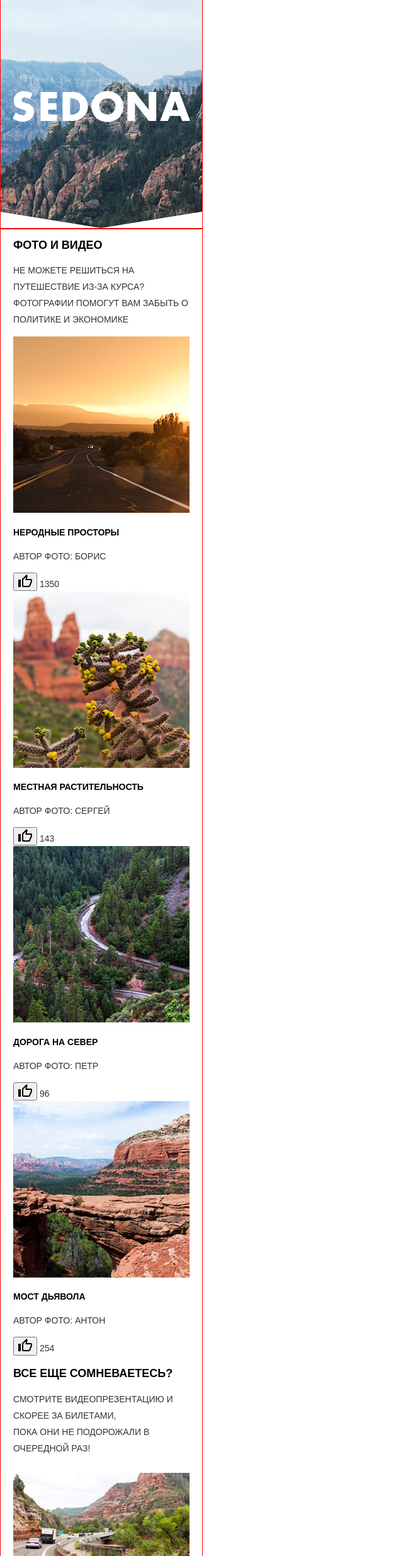
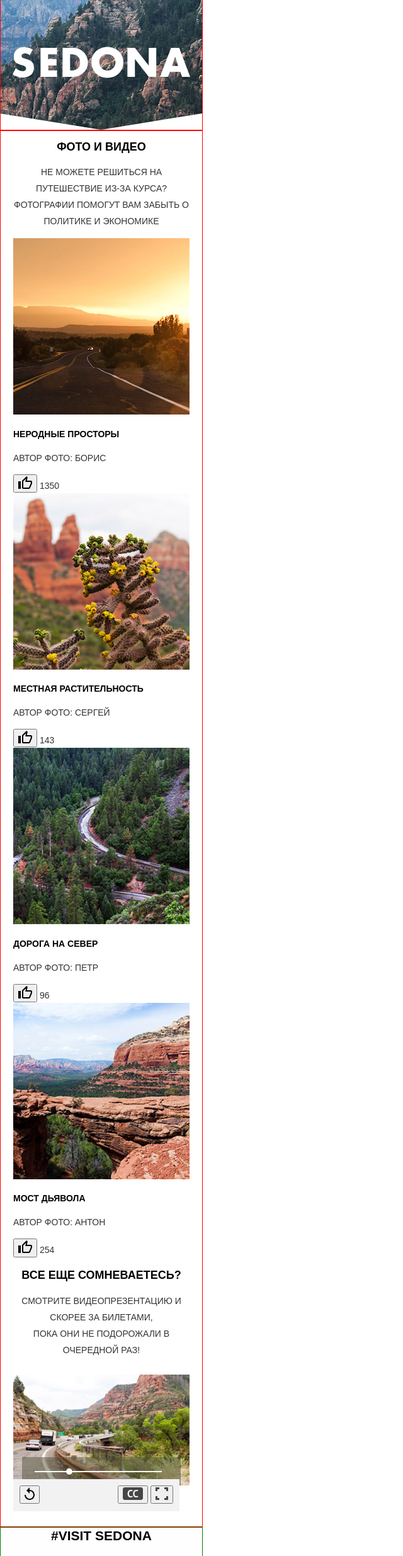
Before and after one commit to mathvladimir46/610629-sedona-1, a website: page source/photo.html in a window 1280 px wide. Shown: the part 267-2737 px from the top of the page at 63% size, without its empty margins (0-640 px from the left). Drawn offline with nearby package versions, Linux system fonts and the light colour scheme; files that its build step writes are made by us from their sources.

Commit message:
Верстка стилей мобайл

```diff
--- a/source/less/blocks/main-header.less
+++ b/source/less/blocks/main-header.less
@@ -14,6 +14,17 @@
   min-height: 300px;
   padding-top: 90px;
 }
+.main-header__intro--pages {
+
+  background-image: url("../img/bg-intro-triangle-mobile.svg"),
+  url("../img/bg-back-mobile@1x.jpg");
+  background-position: center bottom, center bottom;
+  background-size: 100%, 768px 389px;
+  background-repeat: no-repeat;
+  min-height: 105px;
+  padding-top: 0;
+}
+
 .main-header__image {
   display: block;
   margin: 0 auto;
@@ -25,7 +36,7 @@
   margin: 0 auto;
   list-style: none;
   text-align: center;
-
+  padding: 10px 0;
 }
 .mobile-list a {
   color: #ffffff;
@@ -45,6 +56,7 @@
   margin-left: 70px;
   margin-bottom: 0;
   position: relative;
+
 }
 .mobile-menu__button--open {
   position: absolute;
--- a/source/less/blocks/page-form.less
+++ b/source/less/blocks/page-form.less
@@ -14,7 +14,12 @@
   color: #000000;
   text-align: center;
 }
-
+.page-form__title {
+  padding-top: 40px;
+}
+.page-form__text {
+  padding-bottom: 30px;
+}
 .page-form__slogan,
 .page-form__text,
 .request__text,
@@ -68,6 +73,19 @@
 .sights__name  {
   text-transform: none;
   font-weight: 700;
+  padding-bottom: 15px;
+}
+.impressions__btn {
+  width: 40px;
+  height: 40px;
+
+
+}
+.sights__btn {
+  width: 40px;
+  height: 40px;
+  color: #eeeeee;
+
 }
 .emotions__user {
   font-size: 18px;
--- a/source/less/blocks/page-main.less
+++ b/source/less/blocks/page-main.less
@@ -10,6 +10,7 @@
   font-weight: 700;
   line-height: 26px;
   text-align: center;
+  margin: 40px 0;
 }
 .page-main__subtitle {
   color: #000000;
@@ -17,6 +18,7 @@
   font-weight: 400;
   line-height: 26px;
   text-align: center;
+  margin-bottom: 30px;
 }
 .advantages-list {
   display: flex;
@@ -125,4 +127,10 @@
 }
 .page-main__map {
   margin-bottom: 20px;
+  position: relative;
 }
+.map__image--point {
+  position: absolute;
+  top: 50%;
+  left: 50%;
+}
--- a/source/less/blocks/page-photo.less
+++ b/source/less/blocks/page-photo.less
@@ -14,6 +14,7 @@
   font-weight: 700;
   line-height: 26px;
   color: black;
+  text-align: center;
 }
 .page-photo__text,
 .invitation__text {
@@ -21,6 +22,7 @@
   font-weight: 400;
   line-height: 26px;
   color: #333333;
+  text-align: center;
 }
 .content-list__item {
   font-size: 14px;
@@ -36,5 +38,47 @@
 }
 
 .button.button--play {
-  margin-left: 140px;
+  margin-left: 120px;
 }
+.invitation__buttons-wrapper {
+  position: absolute;
+  top: -30px;
+  background-color: #f2f2f2;
+  padding: 10px;
+  margin-bottom: 10px;
+}
+.invitation__video {
+  margin-bottom: 0;
+}
+.invitation__scale {
+  position: relative;
+}
+.scale__wrapper {
+  position: relative;
+  width: 90%;
+  top: -65px;
+  height: 45px;
+  background: rgba(82, 83, 58, 0.5);
+  margin: 0 auto;
+}
+.scale__bar {
+  position: absolute;
+  top: 22px;
+  width: 80%;
+  height: 2px;
+  background: #ffffff;
+  left: 20px;
+}
+.scale__bar.range-toggle {
+  position: absolute;
+  top: -47px;
+  width: 2px;
+  height: 2px;
+
+  border: 4px solid #ffffff;
+  border-radius: 50%;
+  cursor: pointer;
+}
+.range-toggle--min {
+  left: 30%;
+}
--- a/source/photo.html
+++ b/source/photo.html
@@ -35,7 +35,7 @@
            </button>
         </a>
       </nav>
-      <div class="main-header__intro">
+      <div class="main-header__intro--pages">
         <img class="main-header__image" src="img/text-sedona.svg" width="282" height="214" alt="Фото Седона">
       </div>
     </header>
@@ -85,14 +85,18 @@
       <section class="page-photo__invitation invitation">
         <h2 class="invitation__title">Все еще сомневаетесь?</h2>
         <p class="invitation__text">Смотрите видеопрезентацию и скорее за билетами,<br> пока они не подорожали в очередной раз!</p>
+        <div class="page-photo__video">
           <video class="invitation__video" width="280" height="200" poster="img/video-mobile@1x.jpg">
 
           </video>
           <div class="invitation__scale scale">
+            <div class="scale__wrapper">
               <div class="scale__bar"></div>
+            </div>
             <div class="scale__bar range-toggle range-toggle--min"></div>
-          <div class="scale__bar range-toggle range-toggle--max"></div>
-        </div>
+            <!--<div class="scale__bar range-toggle range-toggle--max"></div>-->
+
+            <div class="invitation__buttons-wrapper">
               <button class="invitation__button button button--back" type="submit">
                 <img src="img/icon-video-replay.svg" alt="Повтор просмотра">
               </button>
@@ -102,6 +106,9 @@
               <button class="invitation__button button button--full-screen" type="submit">
                 <img src="img/icon-video-fullscreen.svg" alt="Полный экран">
               </button>
+            </div>
+          </div>
+        </div>
       </section>
     </main>
     <footer class="main-footer">
```
Also changed, not shown: source/form.html (+4 -1 lines), source/index.html (+1 -0 lines). Lines whose indentation alone changed are shown as unchanged.
